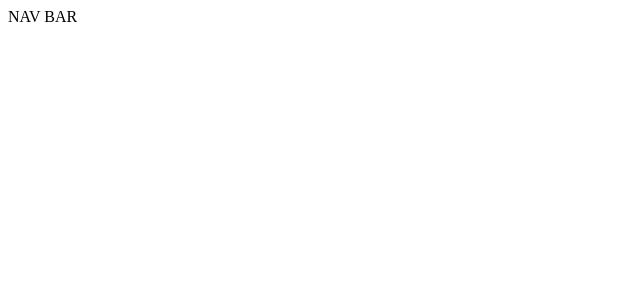
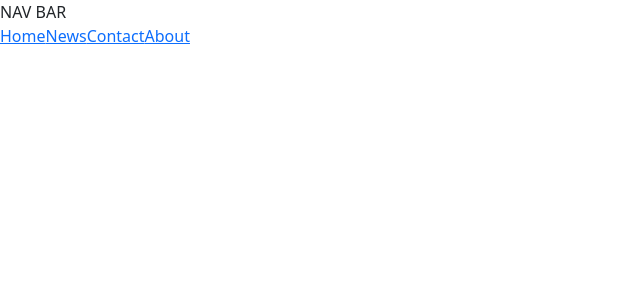
Before and after one commit to VINCENT2135/dream_bean.frontend, a React (Create React App) app: page / in a window 1280 px wide. Shown: the top 300 px of the page, without its empty margins (0-640 px from the left). Built offline with nearby package versions, Linux system fonts and the light colour scheme.

Commit message:
React-BootStrap import

```diff
--- a/package.json
+++ b/package.json
@@ -6,6 +6,7 @@
     "@testing-library/jest-dom": "^5.11.4",
     "@testing-library/react": "^11.1.0",
     "@testing-library/user-event": "^12.1.10",
+    "bootstrap": "^5.0.2",
     "react": "^17.0.2",
     "react-bootstrap": "^1.6.1",
     "react-dom": "^17.0.2",
--- a/src/components/App.js
+++ b/src/components/App.js
@@ -2,6 +2,8 @@ import React from 'react';
 //import Button from 'react-bootstrap/button '
 
 //import BeansContainer from './BeansContainer';
+import 'bootstrap/dist/css/bootstrap.css'
+
 
 import Router from './Router'
 import './styles.css'
--- a/src/components/NavBar.js
+++ b/src/components/NavBar.js
@@ -1,8 +1,25 @@
 import React from 'react'
+import './styles.css'
+
+import Navbar from 'react-bootstrap/Navbar'
 
 function NavBar() {
     return (
         <div>
+
+
+<body>
+
+<div class="topnav">
+  <a class="active" href="#home">Home</a>
+  <a href="#news">News</a>
+  <a href="#contact">Contact</a>
+  <a href="#about">About</a>
+</div>
+
+
+
+</body>
 
         </div>
     )
```
Also changed, not shown: 2 other files (tests, documents, lock files or other folders).
